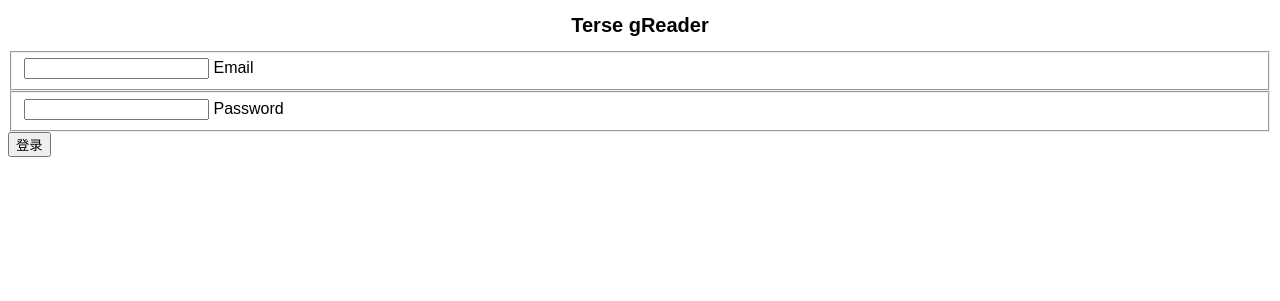
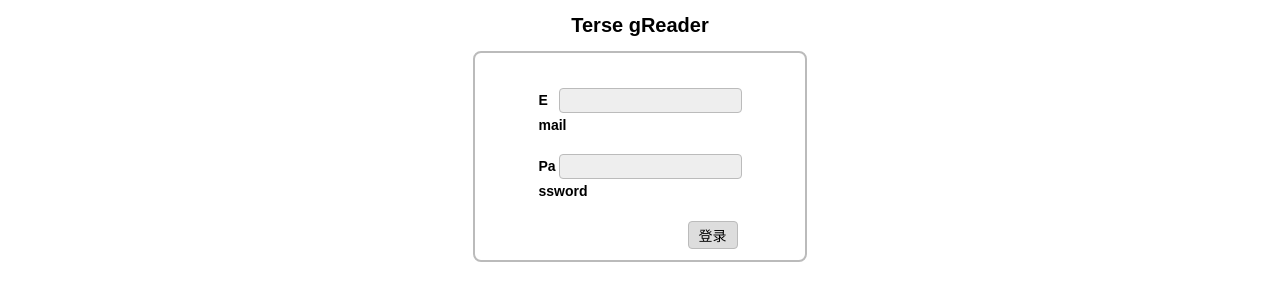
Before and after one commit to kilnyy/Terse-gReader, a PHP site: template templates/login.html in a window 1280 px wide. Shown: the part 25-326 px from the top of the page. Run offline with PHP 8.4, Linux system fonts and the light colour scheme; the template is opened without the code that fills it, so the values that code supplies are empty.

Commit message:
modify style.css

```diff
--- a/static/style.css
+++ b/static/style.css
@@ -35,6 +35,14 @@ span.source
     display: inline;
 }
 
+div.hint
+{
+    text-align: center;
+    padding: 20px;
+    color: #333;
+    font-size: 15px;
+}
+
 div.title
 {
     border-bottom: 1px solid #ddd;
@@ -57,6 +65,8 @@ div.footnote
 {
     text-align: center;
     border-top: 1px solid #ddd;
+    font-size: 13px;
+    color: #999;
 }
 
 a.title-link
@@ -64,3 +74,60 @@ a.title-link
     text-decoration: none;
     color: #333;
 }
+
+div.login-box
+{
+    border: 2px solid #bbb;
+    width: 330px;
+    margin: 0px auto;
+    font-weight: bold;
+}
+
+div.login-main
+{
+    width: 70%;
+    margin: 0px auto;
+    padding: 30px;
+}
+
+fieldset
+{
+    border: none;
+}
+
+form input[type="submit"]
+{
+    margin: 7px 18px;
+    float: right;
+    font-size: 14px;
+    border: 1px solid #bbb;
+    background-color: #ddd;
+    padding: 3px 10px;
+    border-radius: 4px;
+}
+
+form input[type="submit"]:hover,
+form input[type="submit"]:focus
+{
+    background-color: #eee;
+}
+
+form input[type="submit"]:active
+{
+    bakcground-color: #ccc;
+}
+
+fieldset input
+{
+    float: right;
+    height: 25px;
+    border-radius: 4px;
+    border: 1px solid #bbb;
+    background-color: #eee;
+}
+
+fieldset label
+{
+    font-size: 14px;
+    line-height: 25px;
+}
```
Also changed, not shown: 2 other files.
